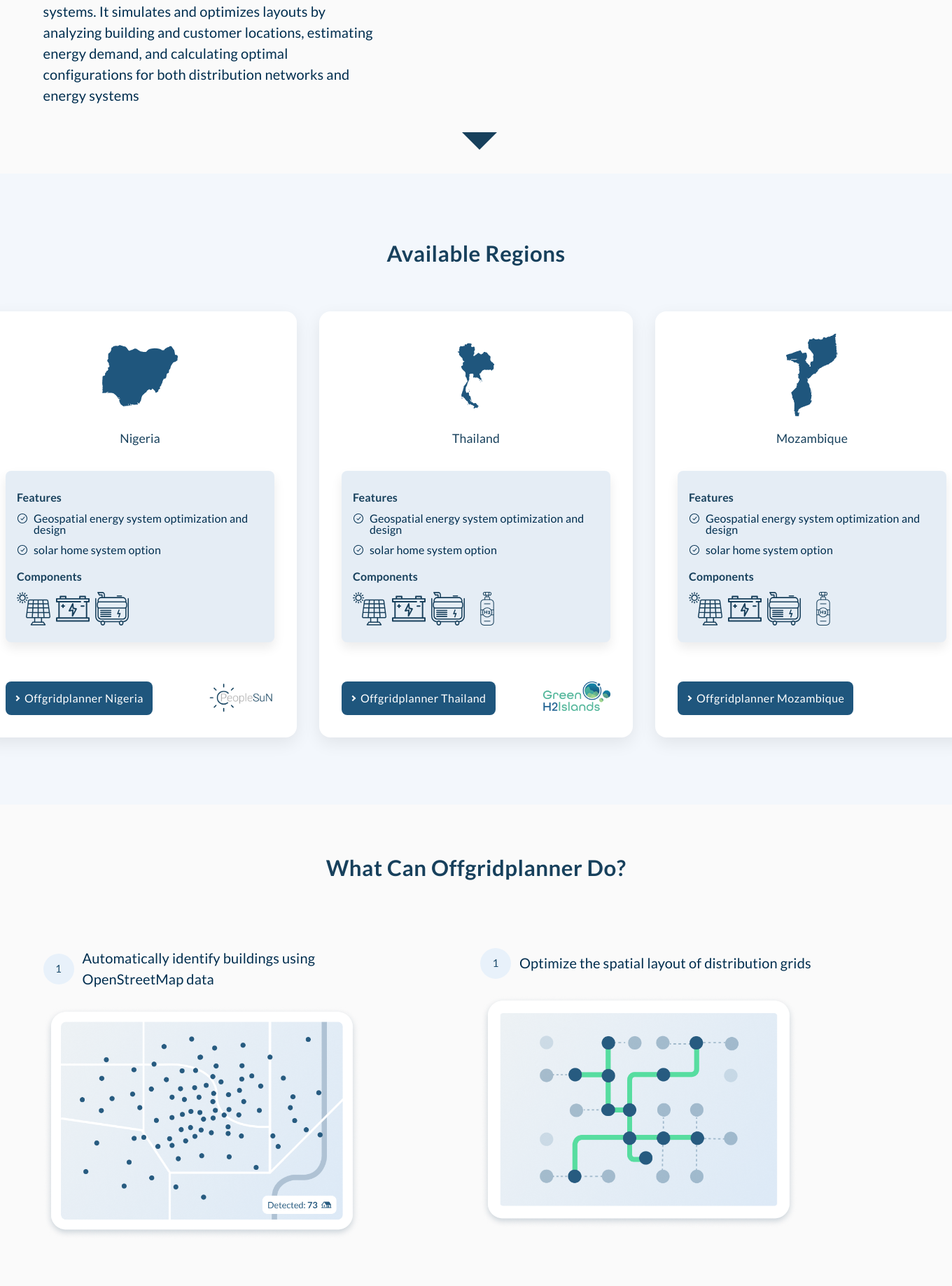
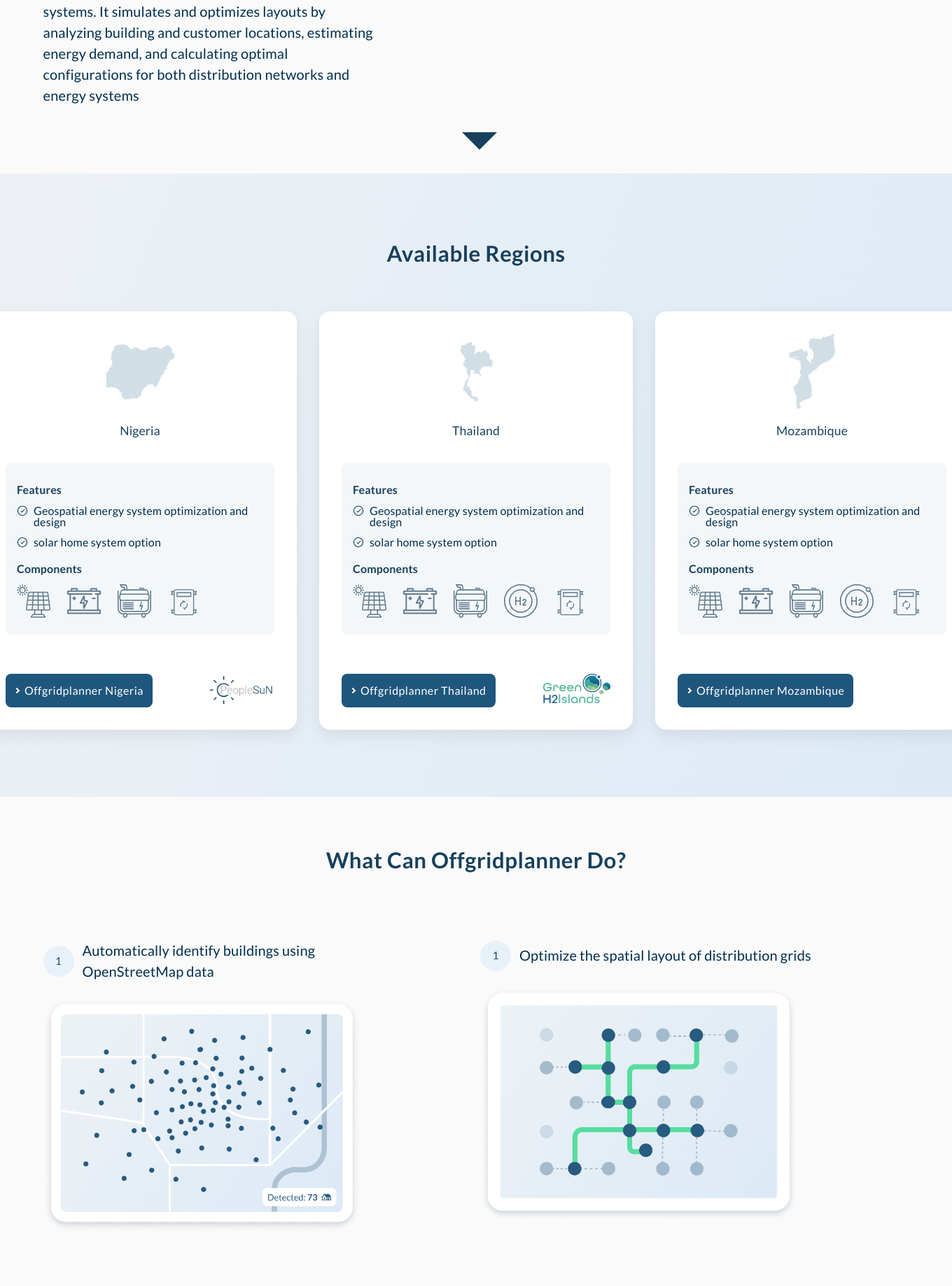
Before and after one commit to rl-institut/offgridplanner-landing, a Flask app: page / in a window 1360 px wide. Shown: the part 657-2495 px from the top of the page at 70% size. Run offline with Flask 3, Linux system fonts and the light colour scheme; some libraries are stand-ins or nearby versions.

Commit message:
changed colors of region section and cards, added new icons and adjusted colors of old ones

```diff
--- a/static/css/landing_page.css
+++ b/static/css/landing_page.css
@@ -6,7 +6,7 @@
     --background1-color: #ffffff;
     --background2-color: #f3f7fc;
     --background3-color: #1f567d;
-    --card-color: #e5edf5;
+    --card-color: #F4F7F9;
     --card-text-color: #17405c;
     --button-hover-color: #d2d7ea;
 }
@@ -79,9 +79,6 @@ li {
 }
 .cellular__image img {
   max-width: 33.33vw;
-}
-#text-content2 {
-  background-color: var(--background2-color);
 }
 
 @media (max-width: 1200px) {
@@ -203,7 +200,7 @@ li {
   display: flex;
   flex-direction: row;
   justify-content: center;
-  background-color: var(--background2-color);
+  background: linear-gradient(108.99deg, #EDF1F5 0%, #DDEAF6 100.89%);
   text-align: center;
 }
 .regions > div {
@@ -265,7 +262,6 @@ li {
   border-radius: 8px;
   padding: 1.5rem 1rem;
   text-align: left;
-  box-shadow: 0 8px 16px rgba(0, 0, 0, 0.08);
 }
 .card__content > div {
   min-width: 10rem;
@@ -306,7 +302,7 @@ ul.target-group-list li {
 
 .components-list {
   display: flex;
-  gap: 0.5rem;
+  gap: 24px;
 }
 .category-icon {
   font-size: 1.1rem;
--- a/templates/index.html
+++ b/templates/index.html
@@ -114,6 +114,7 @@
                                 <img src="{{ url_for('static', filename='assets/icons/i_pv_full.svg') }}" title="PV modules" alt="PV modules Icon" class="category-icon">
                                 <img src="{{ url_for('static', filename='assets/icons/i_battery_full.svg') }}" title="Battery Storage" alt="Battery Storage Icon" class="category-icon">
                                 <img src="{{ url_for('static', filename='assets/icons/i_generator_full.svg') }}" title="Diesel Generator" alt="Diesel Generator Icon" class="category-icon">
+                                <img src="{{ url_for('static', filename='assets/icons/i_inverter.svg') }}" title="Inverter" alt="Inverter Icon" class="category-icon">
                             </div>
                         </div>
                     </div>
@@ -149,7 +150,8 @@
                                 <img src="{{ url_for('static', filename='assets/icons/i_pv_full.svg') }}" title="PV modules" alt="PV modules Icon" class="category-icon">
                                 <img src="{{ url_for('static', filename='assets/icons/i_battery_full.svg') }}" title="Battery Storage" alt="Battery Storage Icon" class="category-icon">
                                 <img src="{{ url_for('static', filename='assets/icons/i_generator_full.svg') }}" title="Diesel Generator" alt="Diesel Generator Icon" class="category-icon">
-                                <img src="{{ url_for('static', filename='assets/icons/i_h2reservoir_full.svg') }}" title"Hydrogen Storage" alt="Hydrogen Storage Icon" class="category-icon">
+                                <img src="{{ url_for('static', filename='assets/icons/i_h2reservoir.svg') }}" title"Hydrogen Storage" alt="Hydrogen Storage Icon" class="category-icon">
+                                <img src="{{ url_for('static', filename='assets/icons/i_inverter.svg') }}" title="Inverter" alt="Inverter Icon" class="category-icon">
                             </div>
                         </div>
                     </div>
@@ -187,7 +189,8 @@
                                 <img src="{{ url_for('static', filename='assets/icons/i_pv_full.svg') }}" title="PV modules" alt="PV modules Icon" class="category-icon">
                                 <img src="{{ url_for('static', filename='assets/icons/i_battery_full.svg') }}" title="Battery Storage" alt="Battery Storage Icon" class="category-icon">
                                 <img src="{{ url_for('static', filename='assets/icons/i_generator_full.svg') }}" title="Diesel Generator" alt="Diesel Generator Icon" class="category-icon">
-                                <img src="{{ url_for('static', filename='assets/icons/i_h2reservoir_full.svg') }}" title"Hydrogen Storage" alt="Hydrogen Storage Icon" class="category-icon">
+                                <img src="{{ url_for('static', filename='assets/icons/i_h2reservoir.svg') }}" title"Hydrogen Storage" alt="Hydrogen Storage Icon" class="category-icon">
+                                <img src="{{ url_for('static', filename='assets/icons/i_inverter.svg') }}" title="Inverter" alt="Inverter Icon" class="category-icon">
                             </div>
                         </div>
                     </div>
```
Also changed, not shown: static/assets/icons/i_battery_full.svg, static/assets/icons/i_generator_full.svg, static/assets/icons/i_h2reservoir.svg, static/assets/icons/i_h2reservoirold.svg (added), static/assets/icons/i_inverter.svg (added), static/assets/icons/i_pv_full.svg, static/assets/icons/map_mozambique.svg, static/assets/icons/map_mozambique_blue.svg (added), static/assets/icons/map_nigeria.svg, static/assets/icons/map_nigeria_blue.svg (added), static/assets/icons/map_thailand.svg, static/assets/icons/map_thailand_blue.svg (added).
